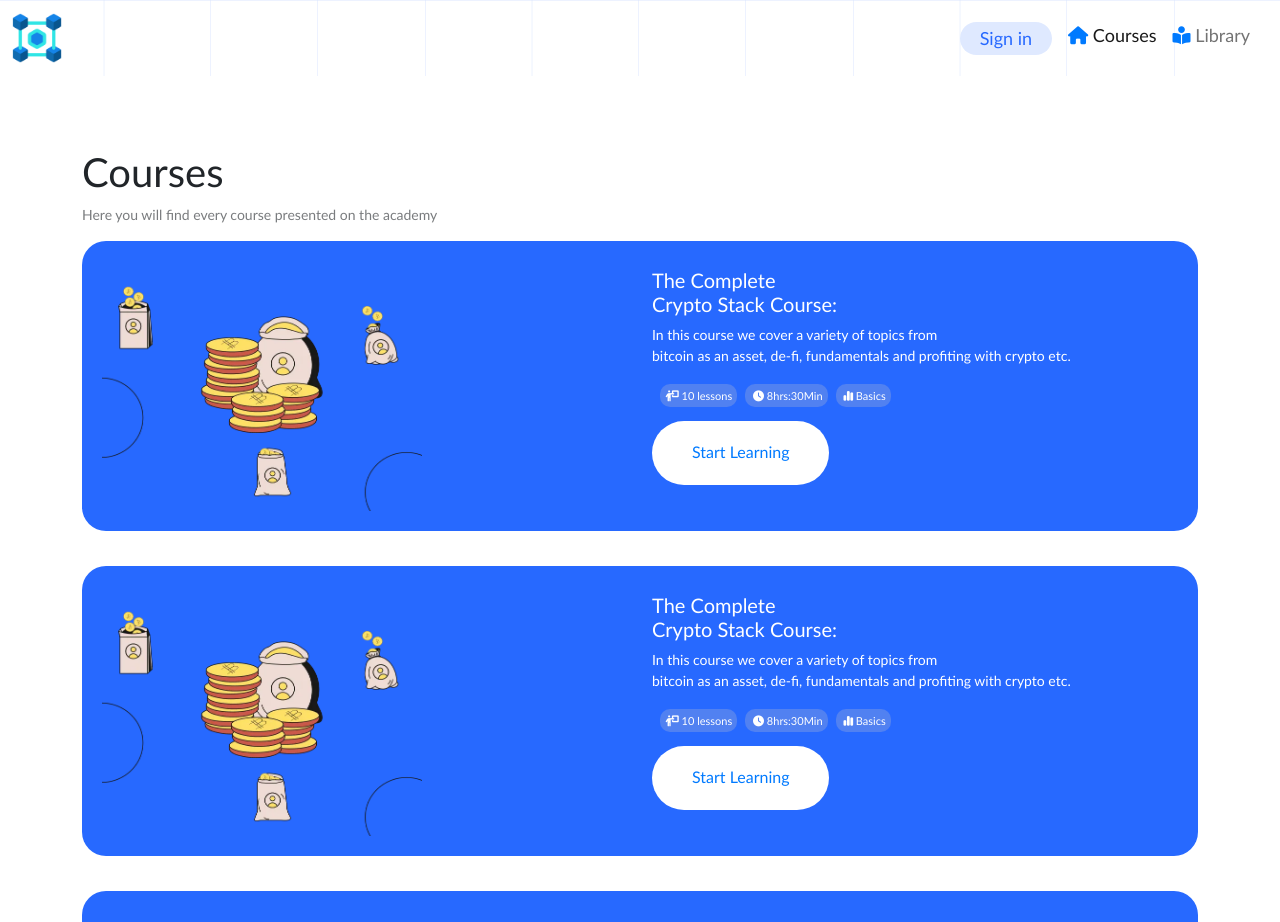
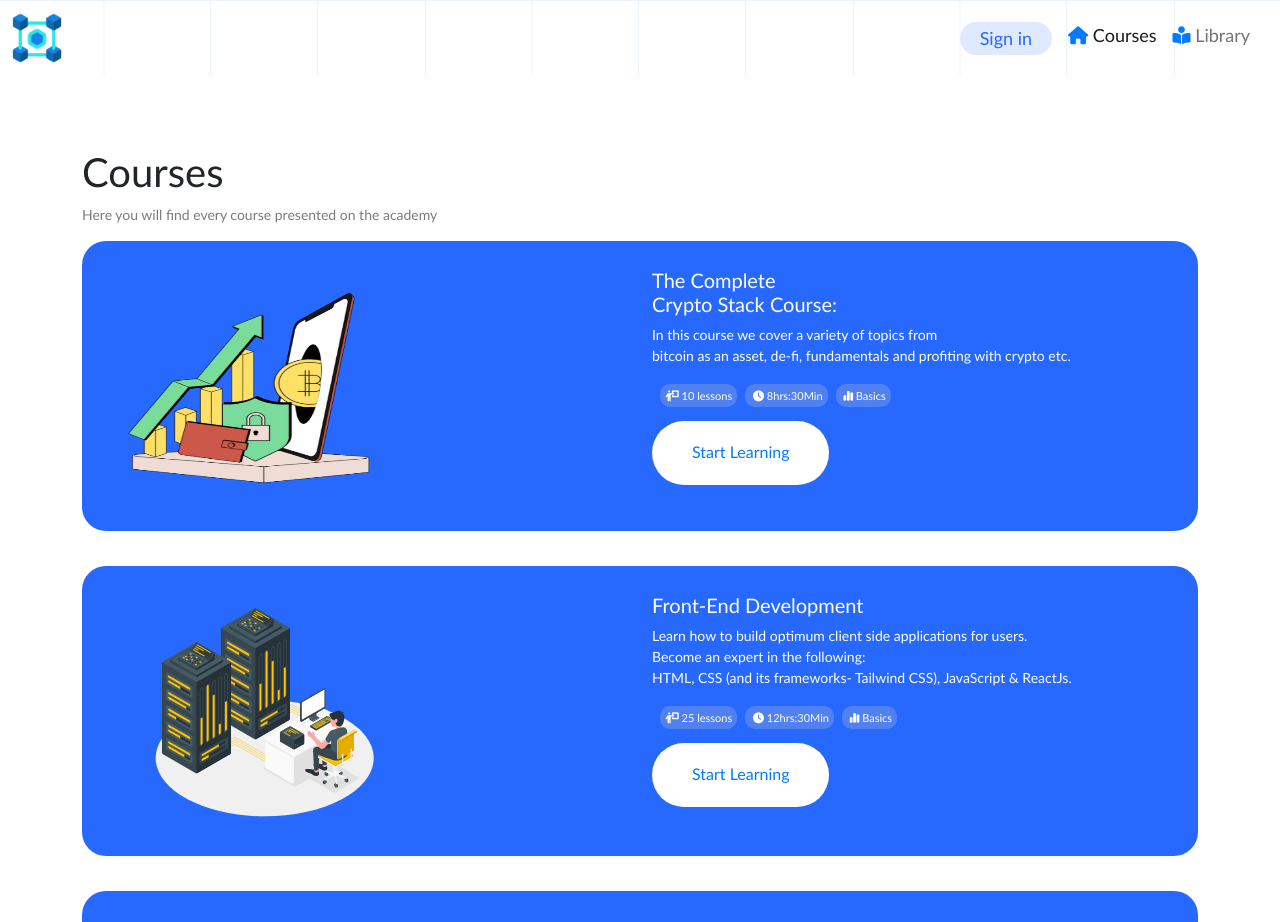
Before and after one commit to TEE2DWHY/TeamDefi, a React (Create React App) app: page /course in a window 1280 px wide. Shown: the top 922 px of the page. Built offline with nearby package versions, Linux system fonts and the light colour scheme.

Commit message:
started working on the courses page

```diff
--- a/src/pages/Course.js
+++ b/src/pages/Course.js
@@ -32,7 +32,7 @@ const Courses = () => {
                 <div className='course-card2' style={{ cursor: "pointer" }}>
                     <div className='row'>
                         <div className='col-lg-6'>
-                            <img className='academy1' src="academy1.webp" alt='academy' />
+                            <img className='academy1' src="academy-img2.webp" alt='academy' />
                         </div>
                         <div className='col-lg-6'>
                             <h3 style={{ color: "#fff", marginTop: "5%", fontSize: "20px", }}>The Complete <br />Crypto Stack Course: <br /> </h3>
@@ -49,13 +49,13 @@ const Courses = () => {
                 <div className='course-card2' style={{ cursor: "pointer" }}>
                     <div className='row'>
                         <div className='col-lg-6'>
-                            <img className='academy1' src="academy1.webp" alt='academy' />
+                            <img className='academy1' src="Server-amico.svg" alt='academy' />
                         </div>
                         <div className='col-lg-6'>
-                            <h3 style={{ color: "#fff", marginTop: "5%", fontSize: "20px", }}>The Complete <br />Crypto Stack Course: <br /> </h3>
-                            <p style={{ color: "#fff", fontSize: "14px", padding: "0 5px 0 0" }}>In this course we cover a variety of topics from <br />bitcoin as an asset, de-fi, fundamentals and profiting with crypto etc.</p>
-                            <div className='academy-details'> <i class="fa-solid fa-person-chalkboard" style={{ color: "#fff" }}></i> 10 lessons</div>
-                            <div className='academy-details'> <i class="fa-solid fa-clock" style={{ color: "#fff" }}></i> 8hrs:30Min</div>
+                            <h3 style={{ color: "#fff", marginTop: "5%", fontSize: "20px", }}>Front-End Development <br /> </h3>
+                            <p style={{ color: "#fff", fontSize: "14px", padding: "0 5px 0 0" }}>Learn how to build optimum client side applications for users. <br />Become an expert in the following: <br />HTML, CSS (and its frameworks- Tailwind CSS), JavaScript & ReactJs.</p>
+                            <div className='academy-details'> <i class="fa-solid fa-person-chalkboard" style={{ color: "#fff" }}></i> 25 lessons</div>
+                            <div className='academy-details'> <i class="fa-solid fa-clock" style={{ color: "#fff" }}></i> 12hrs:30Min</div>
                             <div className='academy-details'> <i class="fa-solid fa-chart-simple" style={{ color: "#fff" }}></i> Basics</div>
 
                             <Link to="/course"><button className='academy-button'>Start Learning</button></Link>
@@ -66,7 +66,7 @@ const Courses = () => {
                 <div className='course-card2' style={{ cursor: "pointer" }}>
                     <div className='row'>
                         <div className='col-lg-6'>
-                            <img className='academy1' src="academy1.webp" alt='academy' />
+                            <img className='academy1' src="academy-img2.webp" alt='academy' />
                         </div>
                         <div className='col-lg-6'>
                             <h3 style={{ color: "#fff", marginTop: "5%", fontSize: "20px", }}>The Complete <br />Crypto Stack Course: <br /> </h3>
```
Also changed, not shown: public/Server-amico.svg (added), public/academy-img2.webp (added).
